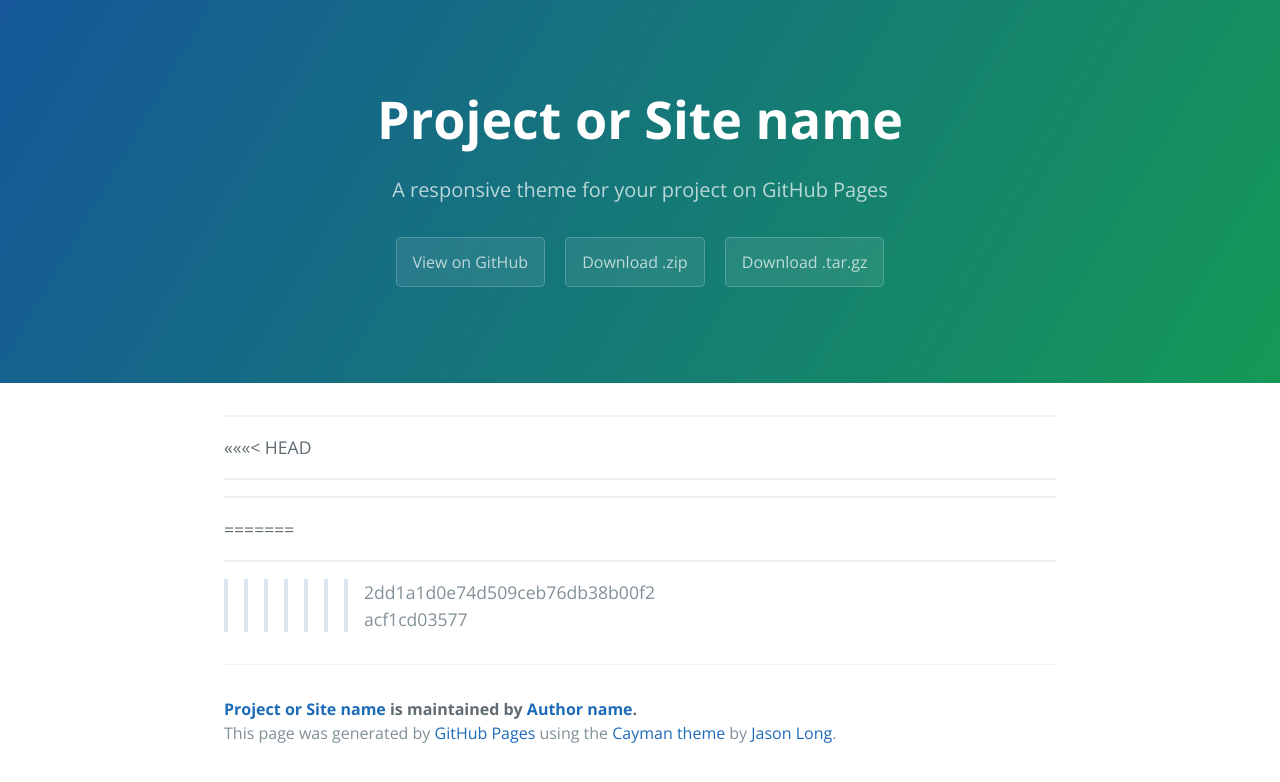
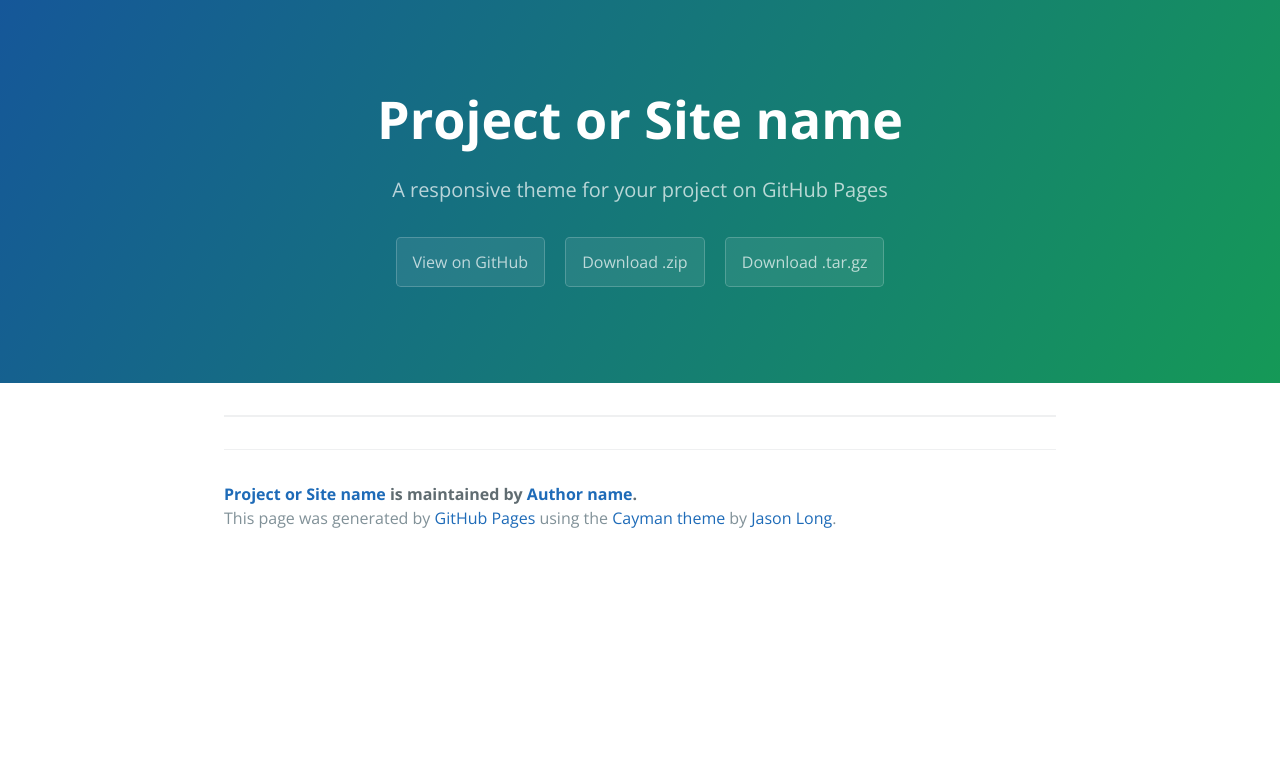
Before and after one commit to LeeJuMyeong/leejumyeong.github.com, a Jekyll site: the page built from _posts/2016-06-02-sample-content.markdown, in a window 1280 px wide. Shown: the top 782 px of the page. Built offline with Jekyll 4.4.1, drawn with Linux system fonts in a browser that asks for light colours.

Commit message:
Update 2016-06-02-sample-content.markdown
aaaa

```diff
--- a/_posts/2016-06-02-sample-content.markdown
+++ b/_posts/2016-06-02-sample-content.markdown
@@ -6,16 +6,5 @@ categories: main
 ---
 
 
----
-<<<<<<< HEAD
-
 
 ---
-
----
-=======
-
-
----
-
->>>>>>> 2dd1a1d0e74d509ceb76db38b00f2acf1cd03577
```
